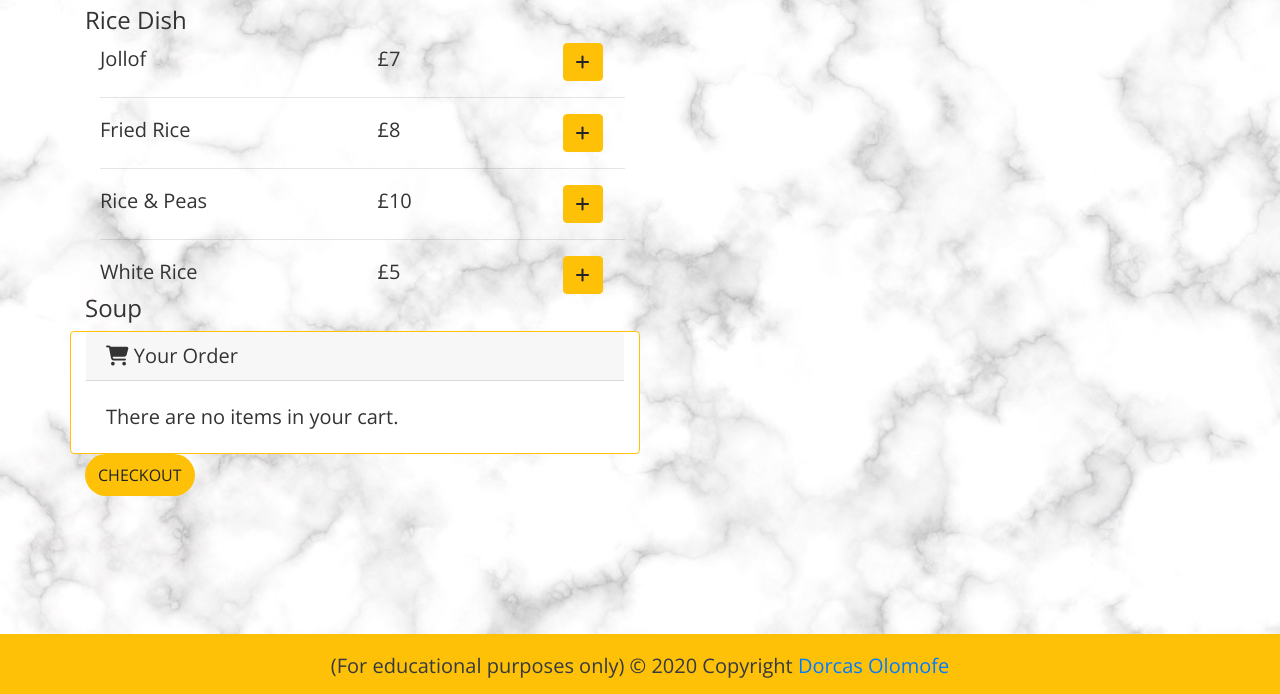
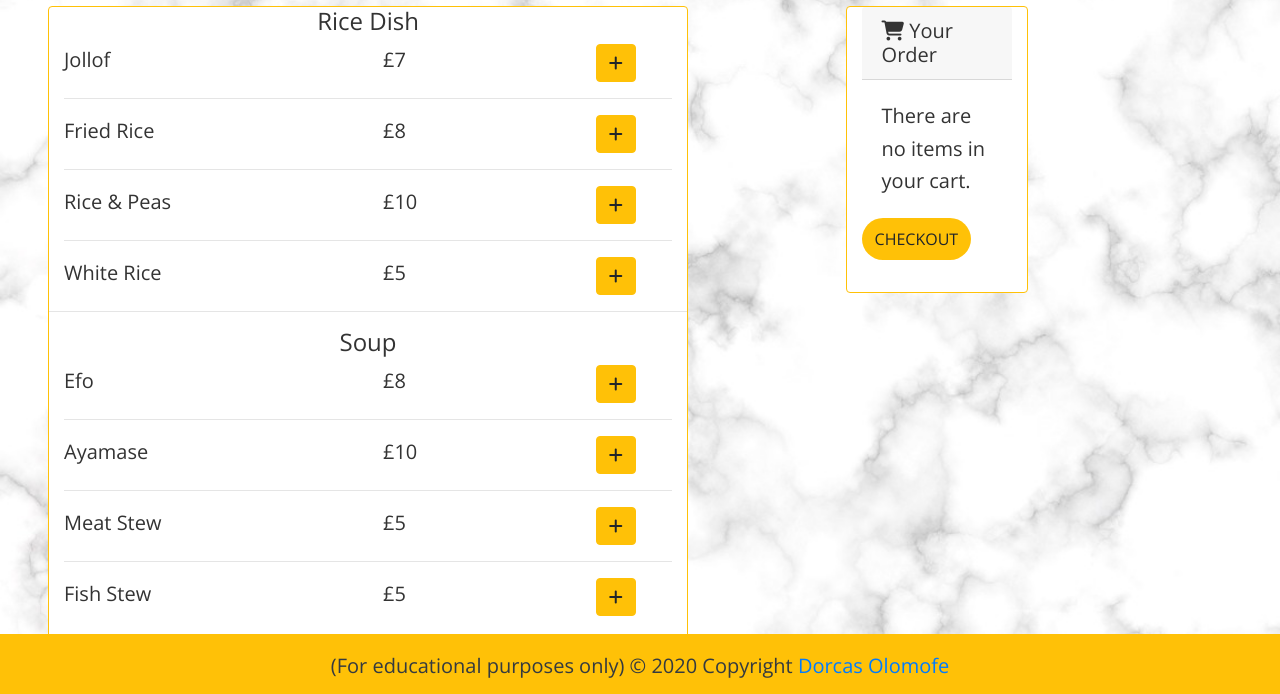
Before and after one commit to Dorcas-Amoo/ms4-project-arikefoods, a Django app: page /order/order/ in a window 1280 px wide. Shown: the part 106-800 px from the top of the page. Run offline with Django 3.2, Linux system fonts and the light colour scheme; some libraries are stand-ins or nearby versions.

Commit message:
Expanded order page

```diff
--- a/order/templates/order/order.html
+++ b/order/templates/order/order.html
@@ -15,16 +15,14 @@
 <h1>Test</h1>
 </div>
 
-<section class="container">
-    <div class="row">
-        <div class="col-12 offset 1 offset-xs-0 offset-sm-0 col-xs-6 col-sm-6 col-md-6 menu-column">
-            <h4 class="menu-category" id="rice_dish">
+<div class="container w-50 position-absolute mx-5">
+    <div class="card row border-warning">
+        <div class="col-12 menu-column">
+            <h4 class="menu-category text-center" id="rice_dish">
                 Rice Dish
             </h4>
         </div>
-    </div>
-
-    <form class="col-6" method="POST" action="">
+        <form class="col-12" method="POST" action="">
             <div class="row">
                 <div class="col-6">
                     Jollof
@@ -73,34 +71,80 @@
                 </div>
             </div>
         </form>
-</section>
+        <hr>
 
-<section class="container">
-    <div class="row">
-        <div class="col-12 offset 1 offset-xs-0 offset-sm-0 col-xs-6 col-sm-6 col-md-6 menu-column">
-            <h4 class="menu-category" id="soup">
+        <div class="col-12 menu-column">
+            <h4 class="menu-category text-center" id="soup">
                 Soup
             </h4>
         </div>
+        <form class="col-12" method="POST" action="">
+            <div class="row">
+                <div class="col-6">
+                    Efo
                 </div>
-    <form class="col-6" method="POST" action="">
+                <div class="col-4">
+                    £8
+                </div>
+                <div class="col-2">
+                    <button class="btn btn-warning" type="submit"><i class="fas fa-plus"></i></button>
+                </div>
+            </div>
+            <hr>
+            <div class="row">
+                <div class="col-6">
+                    Ayamase
+                </div>
+                <div class="col-4">
+                    £10
+                </div>
+                <div class="col-2">
+                    <button class="btn btn-warning" type="submit"><i class="fas fa-plus"></i></button>
+                </div>
+            </div>
+            <hr>
+            <div class="row">
+                <div class="col-6">
+                    Meat Stew
+                </div>
+                <div class="col-4">
+                    £5
+                </div>
+                <div class="col-2">
+                    <button class="btn btn-warning" type="submit"><i class="fas fa-plus"></i></button>
+                </div>
+            </div>
+            <hr>
+            <div class="row">
+                <div class="col-6">
+                    Fish Stew
+                </div>
+                <div class="col-4">
+                    £5
+                </div>
+                <div class="col-2">
+                    <button class="btn btn-warning" type="submit"><i class="fas fa-plus"></i></button>
+                </div>
+            </div>
+            <br>
+        </form>
+    </div>
+</div>
 
-    </form>
-
-</section>
-
-<div class="container">
+<div class="container d-flex justify-content-end">
     <div class="row">
         <div class="card col-6 cart border-warning">
             <h5 class="card-header"><i class="fas fa-shopping-cart"></i>  Your Order</h5>
             <div class="card-body">
                 <div class="panel-body"><span>There are no items in your cart.</span></div>
             </div>
+            <div>
+                <a href="#" class="checkout-button btn btn-md rounded-pill text-uppercase py-2 bg-warning">Checkout</a>
+            </div>
+            <br>
         </div>
     </div>
 </div>
 
-<div class="container">
-    <a href="#" class="checkout-button btn btn-md rounded-pill text-uppercase py-2 bg-warning">Checkout</a>
-</div>
+
 {% endblock %}
--- a/static/css/base.css
+++ b/static/css/base.css
@@ -45,6 +45,7 @@ main {
    border-radius: 20px 20px;
    color: #ebb129!important;
 }
+
 /* -----------------------------Navbar (Credits: Bootstrap & Code Institute)*/
 .navbar-brand {
     font-size: 40px !important;
```
Lines whose indentation alone changed are shown as unchanged.
